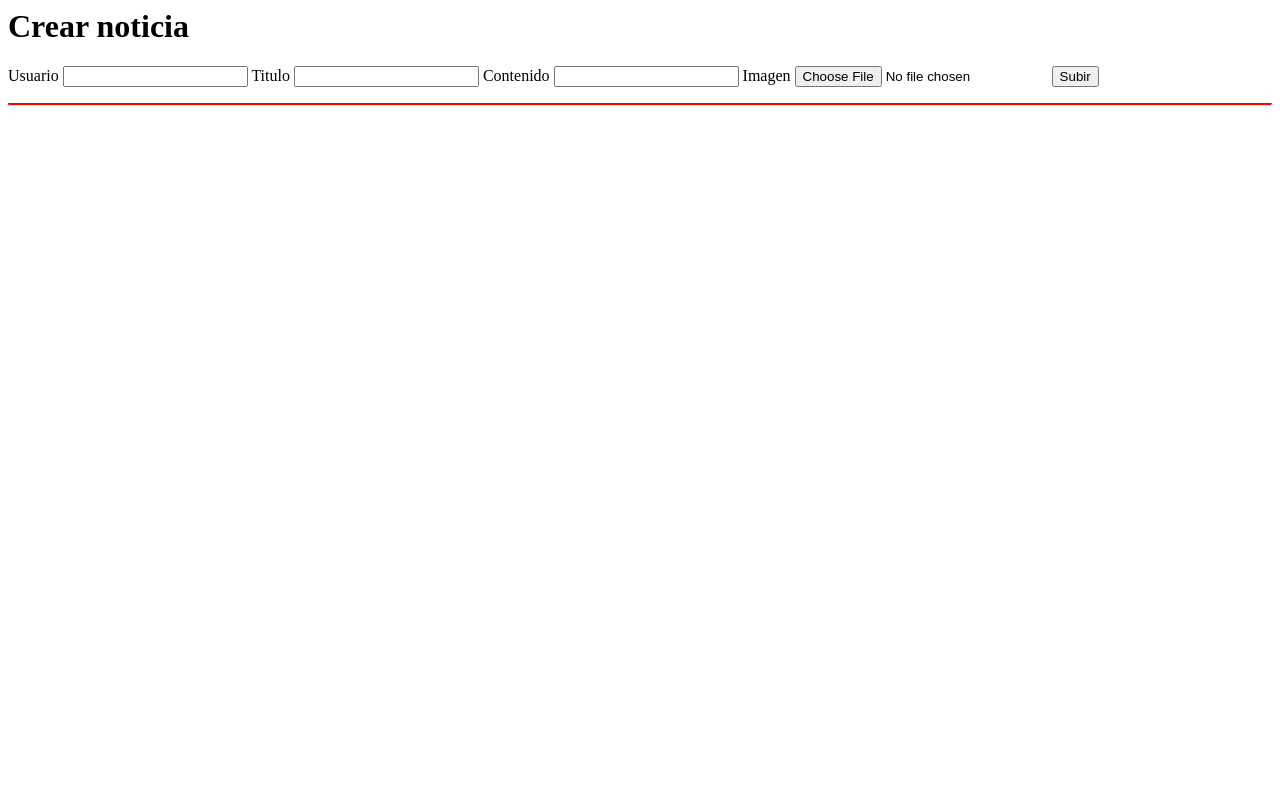
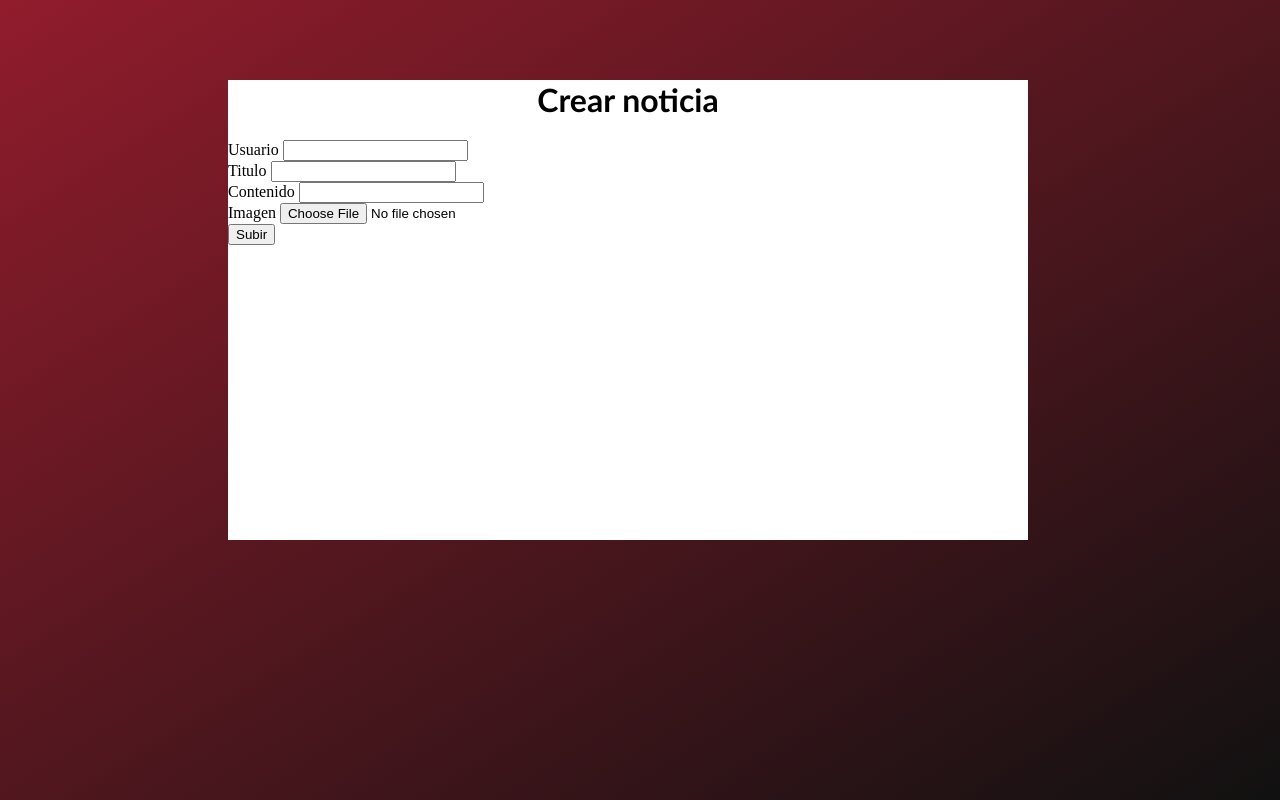
Before and after one commit to FeduuML/qatarclic, a PHP site: page /qatarclic/account/noticias.php in a window 1280 px wide. Run offline with PHP 8.4, Linux system fonts and the light colour scheme; data that the repository does not hold is empty.

Commit message:
diseño noticias

```diff
--- a/account/noticias.php
+++ b/account/noticias.php
@@ -48,16 +48,21 @@ if(isset($_POST['btn-add']))
 			<form method="post" enctype="multipart/form-data">
 				<label>Usuario</label>
 				<input type="text" name="user" class="form-control" required="">
-                <label>Titulo</label>
+                <br>
+				<label>Titulo</label>
                 <input type="text" name="title" class="form-control" required="">
-                <label>Contenido</label>
+                <br>
+				<label>Contenido</label>
                 <input type="text" name="content" class="form-control" required="">
+				<br>
 				<label>Imagen</label>
 				<input type="file" name="image" class="form-control" required="" accept="*/image">
-				<button type="submit" name="btn-add">Subir</button>
+				<br>
+				<div class="subir">
+				<button type="submit" name="btn-add">Subir</button></div>
 			</form>
 		</div>
-		<hr style="border-top: 2px red solid;">
+
 	</div>
 
 <div class="container">
@@ -76,3 +81,10 @@ if(isset($_POST['btn-add']))
 				}
 						?>
 			<div class="col-sm-3">
+
+			<html>
+    <head>
+        <meta charset="utf-8">
+        <title>Qatar Clic</title>
+        <link href="../styles/noticias.css" rel="stylesheet" type="text/css">
+    </head></html>
--- /dev/null
+++ b/styles/noticias.css
@@ -0,0 +1,16 @@
+body
+{
+	background: linear-gradient(to bottom right,rgb(145, 28, 44), rgb(17, 17, 17));
+	background-attachment: fixed;
+}
+.add-form{
+    width: 800px;
+    height: 460px;
+    margin-left: 220px;
+    margin-top: 80px;
+    background-color:#ffffff;
+}
+.text-center{
+    font-family: 'Trebuchet MS', 'Lucida Sans Unicode', 'Lucida Grande', 'Lucida Sans', Arial, sans-serif;
+    text-align: center;
+}
```
